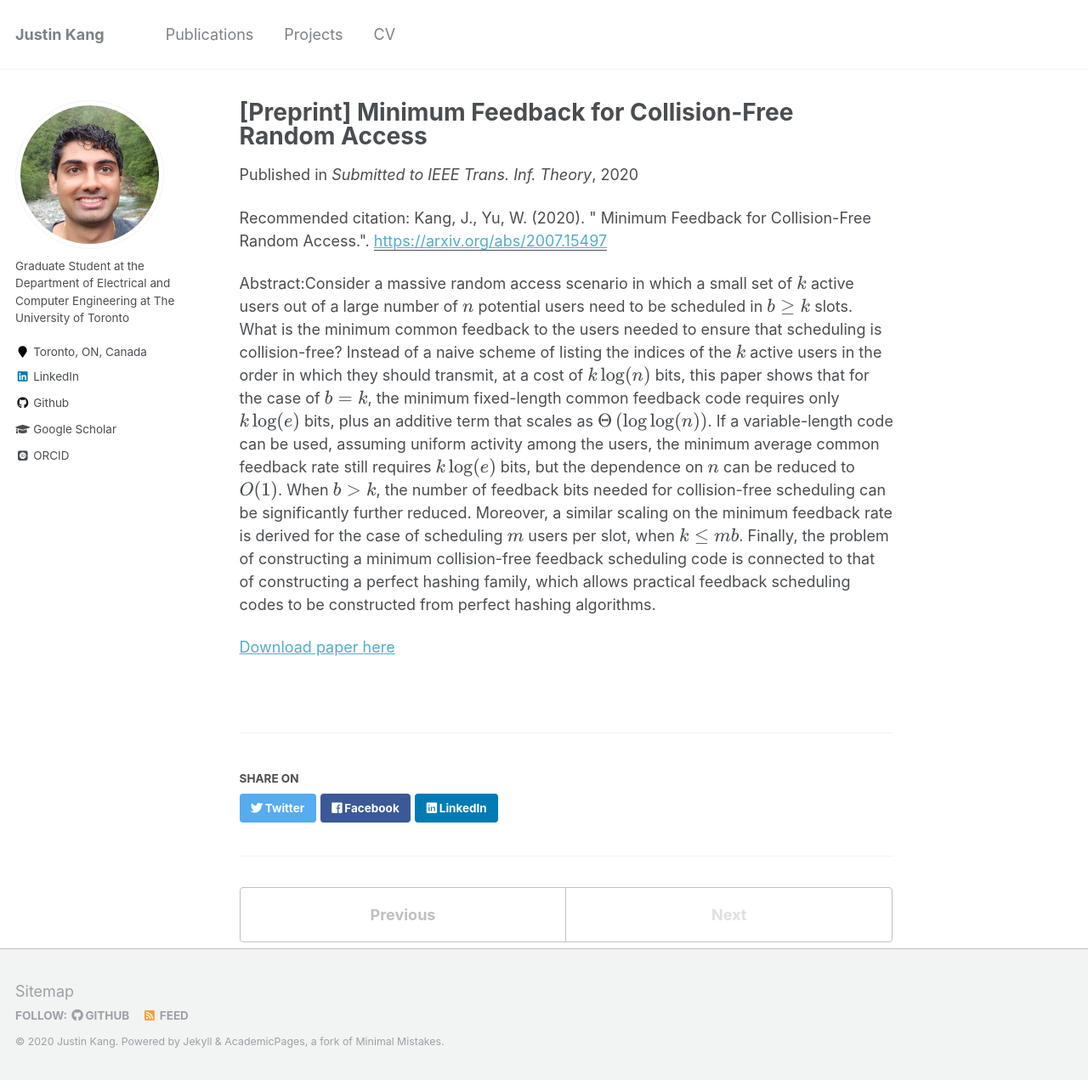
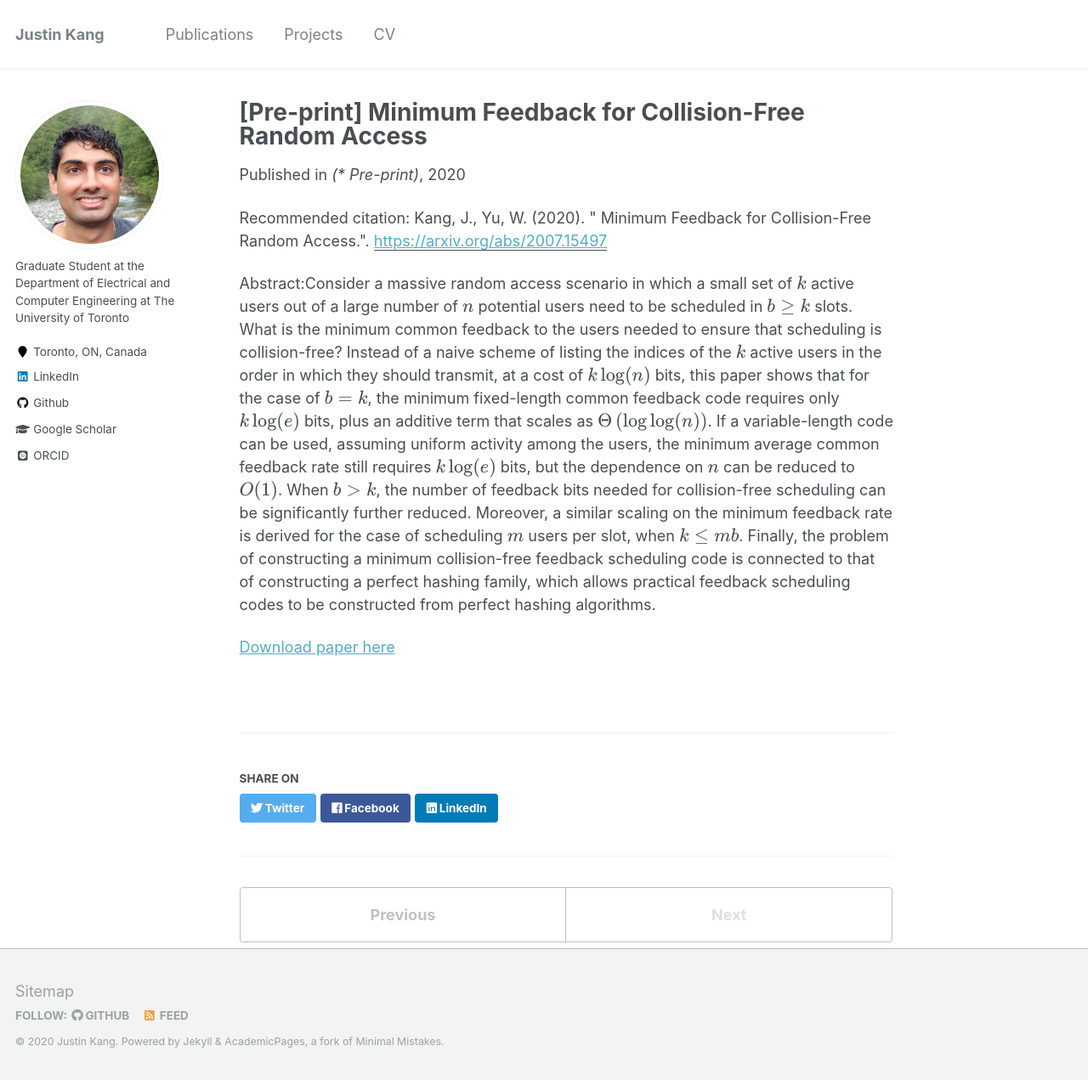
Before and after one commit to justinkang221/justinkang221.github.io, a Jekyll site: the page built from _publications/T_IT_1.md, in a window 1280 px wide and 1271 px high. Shown: the whole window at 85% size. Built offline with Jekyll 4.4.1, drawn with Linux system fonts in a browser that asks for light colours; some web fonts are replaced; formulas are drawn with MathJax 3.

Commit message:
add google analytics

```diff
--- a/_config.yml
+++ b/_config.yml
@@ -76,7 +76,7 @@ social:
 analytics:
   provider               :  "google-universal" # false (default), "google", "google-universal", "custom"
   google:
-    tracking_id          :
+    tracking_id          : "UA-175983021-1"
 
 
 # Site Author
--- a/_publications/T_IT_1.md
+++ b/_publications/T_IT_1.md
@@ -1,10 +1,10 @@
 ---
-title: "[Preprint] Minimum Feedback for Collision-Free Random Access"
+title: "[Pre-print] Minimum Feedback for Collision-Free Random Access"
 collection: publications
 permalink: /publication/T_IT_1
 excerpt: ''
 date: 2020-08-1
-venue: 'Submitted to IEEE Trans. Inf. Theory'
+venue: '(* Pre-print)'
 paperurl: 'https://arxiv.org/abs/2007.15497'
 citation: 'Kang, J., Yu, W.  (2020). &quot; Minimum Feedback for Collision-Free Random Access.&quot;.'
 ---
```
Also changed, not shown: _portfolio/1_increment.md (+1 -1 lines).
